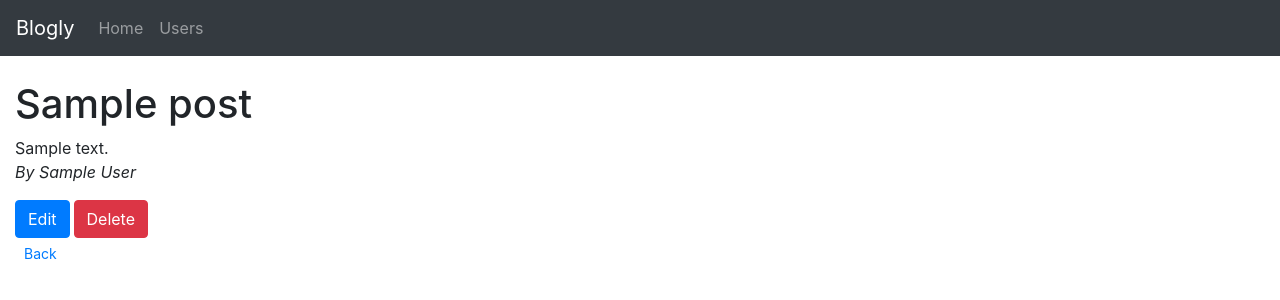
After one commit to pedrojperez1/flask-blogly, a Flask app: page /posts/1 in a window 1280 px wide. The commit adds this page. Shown: the top 300 px of the page. Run offline with Flask 2, Linux system fonts and the light colour scheme; tables that the repository leaves empty hold one stand-in row (values such as "Sample post"); some libraries are stand-ins or nearby versions.

Commit message:
add post functionality

```diff
--- a/app.py
+++ b/app.py
@@ -1,7 +1,7 @@
 """Blogly application."""
 
 from flask import Flask, render_template, request, redirect, flash
-from models import db, connect_db, User
+from models import db, connect_db, User, Post
 from flask_debugtoolbar import DebugToolbarExtension
 
 app = Flask(__name__)
@@ -18,7 +18,9 @@ db.create_all()
 @app.route('/')
 def root():
     """root route"""
-    return redirect('/users')
+    posts = Post.query.order_by(Post.created_time.desc()).limit(5).all()
+    print(posts)
+    return render_template('home.html', posts=posts)
 
 @app.route('/users')
 def show_users():
@@ -64,7 +66,7 @@ def delete_user(user_id):
     """Delete specific user_id"""
     user = User.query.filter_by(id=user_id)
     user_name = user.one().get_full_name() # get full name before deleting so we can show msg
-    user.delete()
+    db.session.delete(user)
     db.session.commit()
 
     flash(f"Successfully deleted user {user_name}")
@@ -83,4 +85,50 @@ def add_user():
     )
     db.session.add(new_user)
     db.session.commit()
-    return redirect('/')
+    return redirect('/users')
+
+# Posts routes
+@app.route('/users/<int:user_id>/posts/new')
+def show_new_post_form(user_id):
+    """shows user new post form"""
+    user = User.query.get(user_id)
+    return render_template('new_post.html', user=user)
+
+@app.route('/users/<int:user_id>/posts/new', methods=['POST'])
+def submit_new_post(user_id):
+    title = request.form["title"]
+    content = request.form["content"]
+    new_post = Post(title=title, content=content, user_id=user_id)
+    db.session.add(new_post)
+    db.session.commit()
+    return redirect(f'/users/{user_id}')
+
+@app.route('/posts/<int:post_id>')
+def show_post(post_id):
+    post = Post.query.get(post_id)
+    return render_template('post.html', post=post)
+
+@app.route('/posts/<int:post_id>/edit')
+def show_edit_post(post_id):
+    post = Post.query.get(post_id)
+    return render_template('edit_post.html', post=post)
+
+@app.route('/posts/<int:post_id>/edit', methods=['POST'])
+def edit_post(post_id):
+    post = Post.query.get(post_id)
+    post.title = request.form['title']
+    post.content = request.form['content']
+    db.session.add(post)
+    db.session.commit()
+
+    return redirect(f'/posts/{post.id}')
+
+@app.route('/posts/<int:post_id>/delete', methods=['POST'])
+def delete_post(post_id):
+    """deletes post given post_id"""
+    post = Post.query.get(post_id)
+    user_id = post.user_id # get user_id before deleting post
+    db.session.delete(post)
+    db.session.commit()
+    flash('Successfully deleted post')
+    return redirect(f'/users/{user_id}')
--- a/models.py
+++ b/models.py
@@ -1,6 +1,7 @@
 """Models for Blogly."""
 
 from flask_sqlalchemy import SQLAlchemy
+from sqlalchemy.sql import func
 
 db = SQLAlchemy()
 
@@ -28,7 +29,7 @@ class User(db.Model):
     )
 
     image_url = db.Column(
-        db.String(),
+        db.String,
         nullable=True,
         server_default='https://upload.wikimedia.org/wikipedia/commons/thumb/7/7c/User_font_awesome.svg/512px-User_font_awesome.svg.png'
     )
@@ -40,3 +41,34 @@ class User(db.Model):
     def __repr__(self):
         """Better repr dunder for User"""
         return f'<User {self.first_name} {self.last_name} id={self.id}'
+
+class Post(db.Model):
+    __tablename__ = 'posts'
+
+    id = db.Column(
+        db.Integer,
+        primary_key=True,
+        autoincrement=True,
+    )
+
+    title = db.Column(
+        db.String(100),
+        nullable=False,
+    )
+
+    content = db.Column(
+        db.String,
+        nullable=False,
+    )
+
+    created_time = db.Column(
+        db.DateTime,
+        server_default=func.now(),
+    )
+
+    user_id = db.Column(
+        db.Integer,
+        db.ForeignKey('users.id'),
+    )
+
+    user = db.relationship('User', backref='posts')
--- a/templates/add_user.html
+++ b/templates/add_user.html
@@ -22,6 +22,7 @@
         </div>
     </div>
     <button type="submit" class="btn btn-primary">Submit</button>
+    <a href="/users" class="btn btn-light" role="button" aria-pressed="true">Cancel</a>
 </form>
 
 {% endblock %}
--- a/templates/base.html
+++ b/templates/base.html
@@ -10,6 +10,22 @@
         integrity="sha384-Vkoo8x4CGsO3+Hhxv8T/Q5PaXtkKtu6ug5TOeNV6gBiFeWPGFN9MuhOf23Q9Ifjh" crossorigin="anonymous">
 </head>
 <body>
+    <nav class="navbar navbar-expand-lg navbar-dark bg-dark mb-4">
+        <a class="navbar-brand" href="#">Blogly</a>
+        <button class="navbar-toggler" type="button" data-toggle="collapse" data-target="#navbarNav" aria-controls="navbarNav" aria-expanded="false" aria-label="Toggle navigation">
+            <span class="navbar-toggler-icon"></span>
+        </button>
+        <div class="collapse navbar-collapse" id="navbarNav">
+            <ul class="navbar-nav">
+            <li class="nav-item">
+                <a class="nav-link" href="/">Home</a>
+            </li>
+            <li class="nav-item">
+                <a class="nav-link" href="/users">Users</a>
+            </li>
+            </ul>
+        </div>
+    </nav>
     <div class="container-fluid">
         {% with messages = get_flashed_messages() %}
         {% if messages %}
--- a/templates/edit_user.html
+++ b/templates/edit_user.html
@@ -22,7 +22,7 @@
         </div>
     </div>
     <button type="submit" class="btn btn-primary">Save</button>
-    <a href="/" class="btn btn-light" role="button" aria-pressed="true">Cancel</a>
+    <a href="/users" class="btn btn-light" role="button" aria-pressed="true">Cancel</a>
 </form>
 
 {% endblock %}
--- /dev/null
+++ b/templates/post.html
@@ -0,0 +1,26 @@
+{% extends 'base.html' %}
+{% block title %}{{post.title}}{% endblock %}
+{% block content %}
+<div class="container-fluid">
+    <div class="row">
+        <div class="h1">{{post.title}}</div>
+    </div>
+    <div class="row">
+        <div class="p">
+            {{post.content}}
+        </div>
+    </div>
+    <div class="row">
+        <i>By {{post.user.get_full_name()}}</i>
+    </div>
+    <div class="row mt-3">
+        <form action="/posts/{{post.id}}/edit">
+            <button type="submit" class="btn btn-primary mr-1">Edit</button>
+        </form>
+        <form action="/posts/{{post.id}}/delete" method="POST">
+            <button type="submit" class="btn btn-danger mr-1">Delete</button>
+        </form>
+    </div>
+</div>
+<a href="/users/{{post.user_id}}" class="btn btn-link btn-sm active" role="button" aria-pressed="true">Back</a>
+{% endblock %}
```
Also changed, not shown: templates/edit_post.html (added, +17 -0 lines), templates/home.html (added, +10 -0 lines), templates/new_post.html (added, +17 -0 lines), templates/user_details.html (+16 -1 lines).
